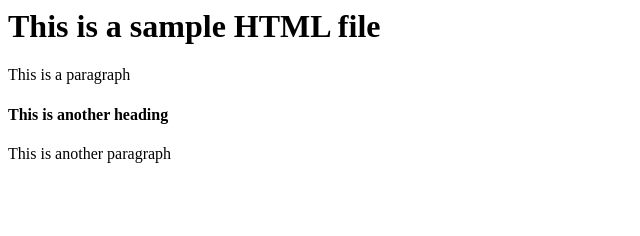
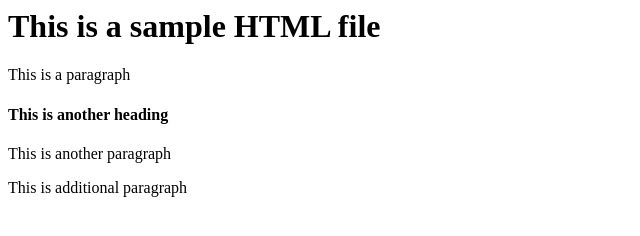
Before and after one commit to jeeirivera/try-again, a plain HTML site: page index.html in a window 1280 px wide. Shown: the whole page, without its empty margins (0-640 px from the left). Drawn offline with Linux system fonts and the light colour scheme.

Commit message:
Update index.html

```diff
--- a/index.html
+++ b/index.html
@@ -5,5 +5,6 @@
         <p>This is a paragraph</p>
         <h4>This is another heading</h4>
         <p>This is another paragraph</p>
+        <p>This is additional paragraph</p>
     </body>
 </html>
```
